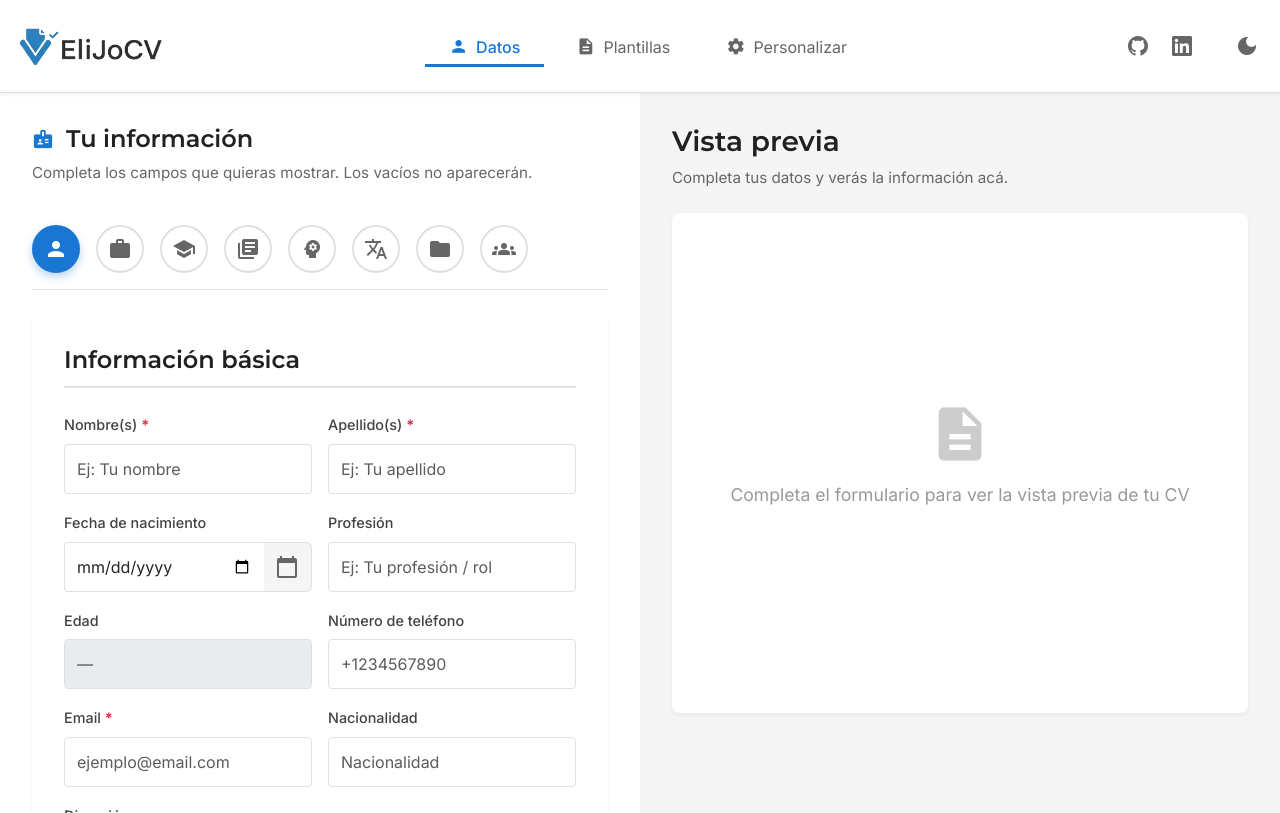
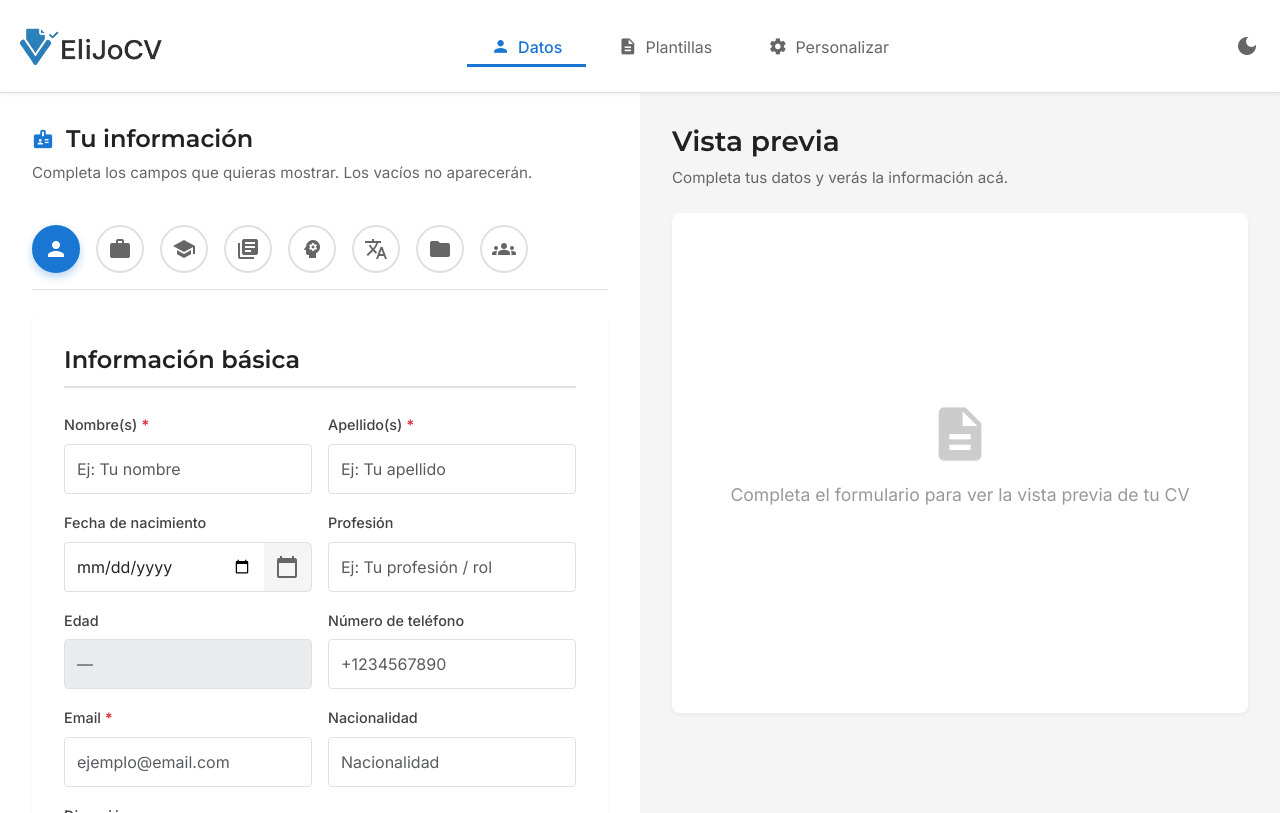
Before and after one commit to jbarzallo97/EliJoCV-jb7, an Angular app: page /data in a window 1280 px wide. Built offline with nearby package versions, Linux system fonts and the light colour scheme; a web font is replaced by a local one.

Commit message:
Remove GitHub and LinkedIn social icons from header component HTML. Add comment indicating the removal for future reference.

```diff
--- a/src/app/shared/components/header/header.component.html
+++ b/src/app/shared/components/header/header.component.html
@@ -33,29 +33,11 @@
       <div class="col-auto d-flex align-items-center">
         <!-- Social Icons Group -->
         <div class="social-icons-group d-flex align-items-center">
-          <!-- GitHub -->
-          <a
-            href="https://github.com/jbarzallo97"
-            target="_blank"
-            rel="noopener noreferrer"
-            class="btn btn-link social-icon"
-            title="GitHub">
-            <svg width="24" height="24" viewBox="0 0 24 24" fill="currentColor">
-              <path d="M12 0c-6.626 0-12 5.373-12 12 0 5.302 3.438 9.8 8.207 11.387.599.111.793-.261.793-.577v-2.234c-3.338.726-4.033-1.416-4.033-1.416-.546-1.387-1.333-1.756-1.333-1.756-1.089-.745.083-.729.083-.729 1.205.084 1.839 1.237 1.839 1.237 1.07 1.834 2.807 1.304 3.492.997.107-.775.418-1.305.762-1.604-2.665-.305-5.467-1.334-5.467-5.931 0-1.311.469-2.381 1.236-3.221-.124-.303-.535-1.524.117-3.176 0 0 1.008-.322 3.301 1.23.957-.266 1.983-.399 3.003-.404 1.02.005 2.047.138 3.006.404 2.291-1.552 3.297-1.23 3.297-1.23.653 1.653.242 2.874.118 3.176.77.84 1.235 1.911 1.235 3.221 0 4.609-2.807 5.624-5.479 5.921.43.372.823 1.102.823 2.222v3.293c0 .319.192.694.801.576 4.765-1.589 8.199-6.086 8.199-11.386 0-6.627-5.373-12-12-12z"/>
-            </svg>
-          </a>
-
-          <!-- LinkedIn -->
-          <a
-            href="https://www.linkedin.com/in/jbarzallo97/"
-            target="_blank"
-            rel="noopener noreferrer"
-            class="btn btn-link social-icon"
-            title="LinkedIn">
-            <svg width="24" height="24" viewBox="0 0 24 24" fill="currentColor">
-              <path d="M20.447 20.452h-3.554v-5.569c0-1.328-.027-3.037-1.852-3.037-1.853 0-2.136 1.445-2.136 2.939v5.667H9.351V9h3.414v1.561h.046c.477-.9 1.637-1.85 3.37-1.85 3.601 0 4.267 2.37 4.267 5.455v6.286zM5.337 7.433c-1.144 0-2.063-.926-2.063-2.065 0-1.138.92-2.063 2.063-2.063 1.14 0 2.064.925 2.064 2.063 0 1.139-.925 2.065-2.064 2.065zm1.782 13.019H3.555V9h3.564v11.452zM22.225 0H1.771C.792 0 0 .774 0 1.729v20.542C0 23.227.792 24 1.771 24h20.451C23.2 24 24 23.227 24 22.271V1.729C24 .774 23.2 0 22.222 0h.003z"/>
-            </svg>
-          </a>
+          <!--
+          Comentado (social):
+          - GitHub
+          - LinkedIn
+          -->
         </div>
 
         <!-- Dark Mode Toggle -->
```
